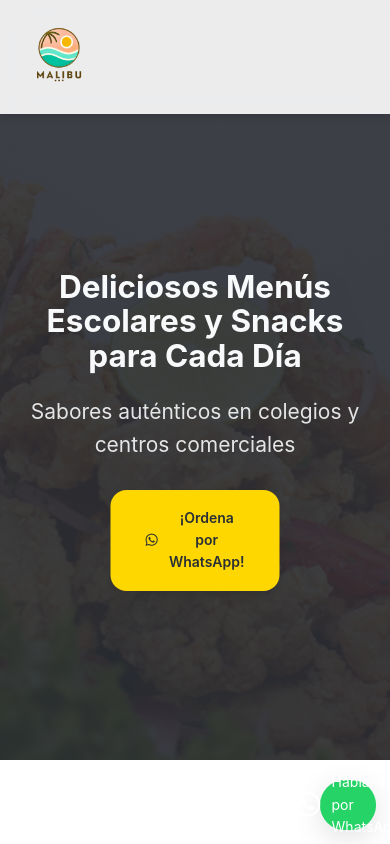
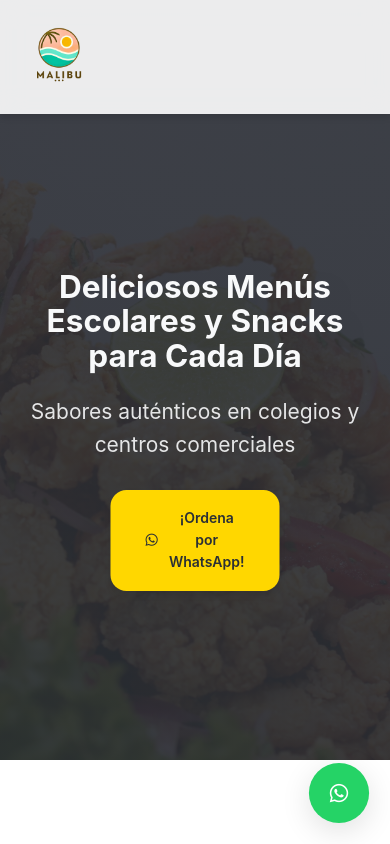
Before and after one commit to 0xcmetatron/malibu, a plain HTML site: page index.html in a window 390 px wide. Shown: the top 844 px of the page. Drawn offline with Linux system fonts and the light colour scheme.

Commit message:
Update styles.css

```diff
--- a/styles.css
+++ b/styles.css
@@ -411,3 +411,58 @@
       height: 50px;
     }
   }
+
+  /* Añade estos estilos dentro de tu media query para móviles */
+@media (max-width: 480px) {
+  .whatsapp-btn {
+    bottom: 1.5rem;
+    right: 1.5rem;
+    width: 60px;
+    height: 60px;
+    padding: 0.8rem; /* Ajusta el padding interno */
+    flex-direction: column; /* Apila icono y texto verticalmente */
+  }
+
+  .whatsapp-btn i {
+    font-size: 1.5rem; /* Reduce el tamaño del icono */
+    margin: 0; /* Elimina el margen derecho */
+  }
+
+  .whatsapp-btn span {
+    display: none; /* Oculta el texto en móviles */
+    font-size: 0.8rem;
+  }
+
+  /* Mejora la accesibilidad */
+  .whatsapp-btn::after {
+    content: "Haz clic";
+    position: absolute;
+    bottom: -25px;
+    left: 50%;
+    transform: translateX(-50%);
+    background: rgba(0,0,0,0.7);
+    color: white;
+    padding: 4px 8px;
+    border-radius: 4px;
+    white-space: nowrap;
+    opacity: 0;
+    transition: 0.3s;
+  }
+
+  .whatsapp-btn:hover::after {
+    opacity: 1;
+  }
+}
+
+/* Mejoras generales para todos los tamaños */
+.whatsapp-btn {
+  white-space: nowrap; /* Evita que el texto se rompa */
+  gap: 0.5rem; /* Espacio entre icono y texto */
+  font-weight: 500;
+}
+
+/* Mejora la interacción táctil */
+.whatsapp-btn {
+  min-width: 52px;
+  min-height: 52px;
+}
```
